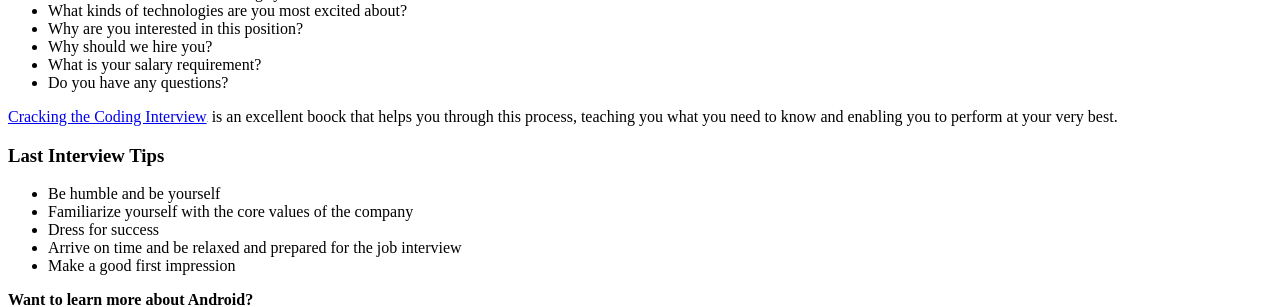
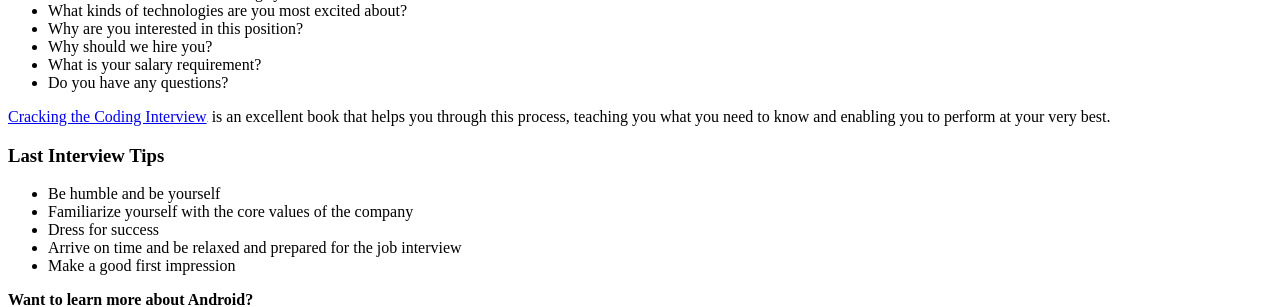
Before and after one commit to andreasschrade/andreasschrade.github.com, a Jekyll site: the page built from _posts/2017-02-23-android-interview-questions.md, in a window 1280 px wide and 900 px high, scrolled down 12254 px. Shown: the part 152-459 px from the top of the window. Built offline with Jekyll 4.4.1, drawn with Linux system fonts in a browser that asks for light colours; Markdown is read by kramdown in place of the engine named in the settings; comment, search, counter and statistics services are not loaded; grey boxes are pictures that could not be loaded.

Commit message:
updated interview article

```diff
--- a/_posts/2017-02-23-android-interview-questions.md
+++ b/_posts/2017-02-23-android-interview-questions.md
@@ -615,7 +615,7 @@
 - What is your salary requirement?
 - Do you have any questions?
 
-<a target="_blank" href="https://www.amazon.com/gp/product/0984782850/ref=as_li_tl?ie=UTF8&camp=1789&creative=9325&creativeASIN=0984782850&linkCode=as2&tag=schrade05-20&linkId=098fcd5a9f2cab33e2f7ba1024a9675f">Cracking the Coding Interview</a><img src="//ir-na.amazon-adsystem.com/e/ir?t=schrade05-20&l=am2&o=1&a=0984782850" width="1" height="1" border="0" alt="" style="border:none !important; margin:0px !important;" /> is an excellent boock that helps you through this process, teaching you what you need to know and enabling you to perform at your very best.
+<a target="_blank" href="https://www.amazon.com/gp/product/0984782850/ref=as_li_tl?ie=UTF8&camp=1789&creative=9325&creativeASIN=0984782850&linkCode=as2&tag=schrade05-20&linkId=098fcd5a9f2cab33e2f7ba1024a9675f">Cracking the Coding Interview</a><img src="//ir-na.amazon-adsystem.com/e/ir?t=schrade05-20&l=am2&o=1&a=0984782850" width="1" height="1" border="0" alt="" style="border:none !important; margin:0px !important;" /> is an excellent book that helps you through this process, teaching you what you need to know and enabling you to perform at your very best.
 
 
 ### Last Interview Tips
```
